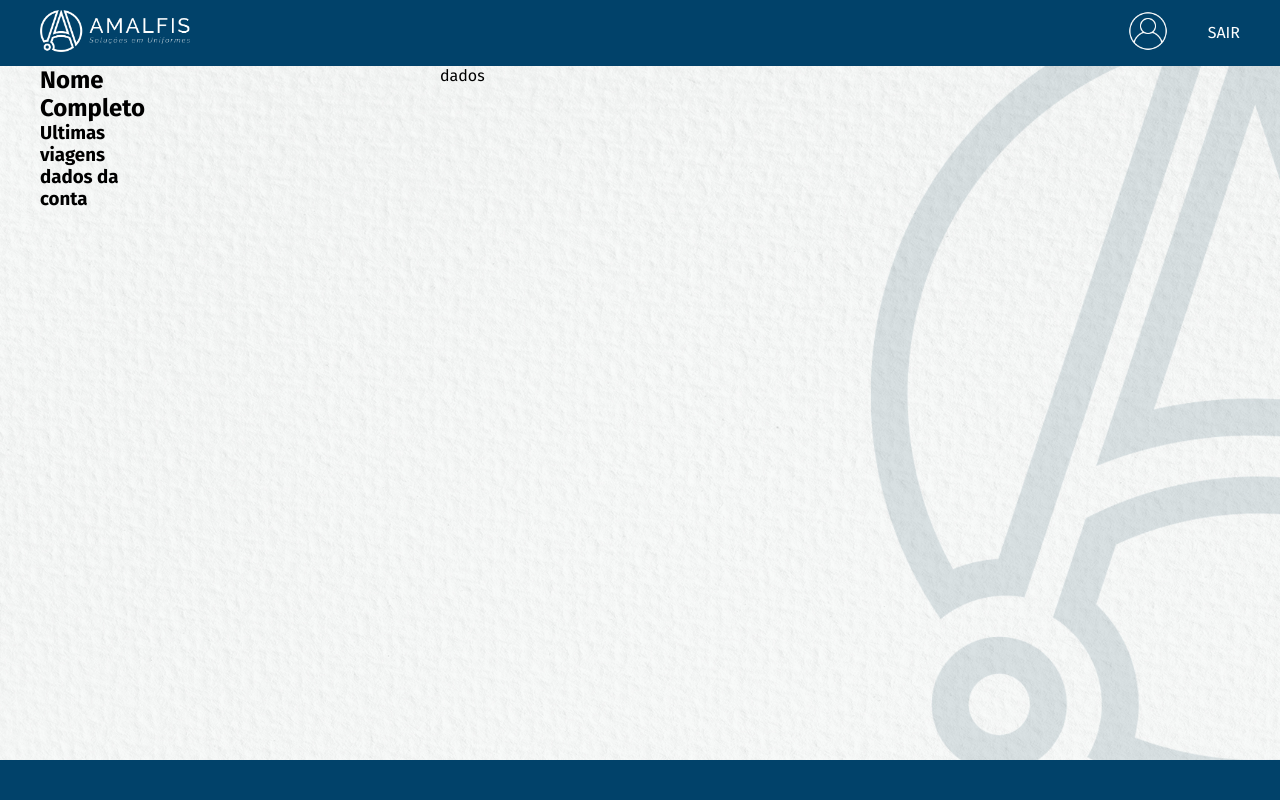
After one commit to FelJohnny/Transporte-check, a PHP site: page /user.html in a window 1280 px wide. The commit adds this page. Run offline with PHP 8.4, Linux system fonts and the light colour scheme.

Commit message:
aplicando usuarios

```diff
--- a/css/style.css
+++ b/css/style.css
@@ -3,3 +3,4 @@
 @import url(./index.css);
 @import url(./entrega.css);
 @import url(./extra-services.css);
+@import url(./user.css);
--- /dev/null
+++ b/css/user.css
@@ -0,0 +1,30 @@
+.user{
+
+    margin: 0 auto;
+    width: 1200px;
+
+
+
+
+}
+
+
+.user-container{
+    display: grid;
+    grid-template-columns: 1fr 2fr;
+    grid-template-areas:
+    "box1 box2"
+    "box1 box2";
+}
+
+.user-box1{
+    grid-area: "box1";
+    width: 100px;
+
+
+}
+
+.user-box2{
+    grid-area: "box2";
+
+}
--- /dev/null
+++ b/user.html
@@ -0,0 +1,44 @@
+<!DOCTYPE html>
+<html lang="en">
+<head>
+    <meta charset="UTF-8">
+    <meta name="viewport" content="width=device-width, initial-scale=1.0">
+    <link rel="stylesheet" href="./css/style.css">
+    <link rel="icon" type="image/x-icon" href="./img/logo-amalfis.ico">
+    <link rel="preconnect" href="https://fonts.googleapis.com">
+    <link rel="preconnect" href="https://fonts.gstatic.com" crossorigin>
+    <link href="https://fonts.googleapis.com/css2?family=Fira+Sans:wght@400;700&display=swap" rel="stylesheet">
+    <title>Document</title>
+</head>
+<body class="body">
+    <header class="header">
+        <nav class="menu">
+            <ul>
+                <li><a class="services-logo" href="./Services.html"><img src="./img/LOGO AMALFIS DEITADO BRANCO.png"alt='logo'></a></li>
+                <div class="menu-separador">
+                    <li><a class="usuario" href="./"><img src="./img/User.png" alt="Usuario"></a></li>
+                    <li><a class="sair" href="./index.html">SAIR</a></li>
+                </div>
+            </ul>
+        </nav>
+    </header><!--header-->
+
+    <section class="user">
+        <div class="user-container">
+            <div class="user-box1">
+                <h1>Nome Completo</h1>
+                <h3>Ultimas viagens</h3>
+                <h3>dados da conta</h3>
+            </div>
+
+            <div class="user-box2">
+                dados
+            </div>
+        </div>
+
+    </section>
+
+    <footer></footer>
+
+</body>
+</html>
```
